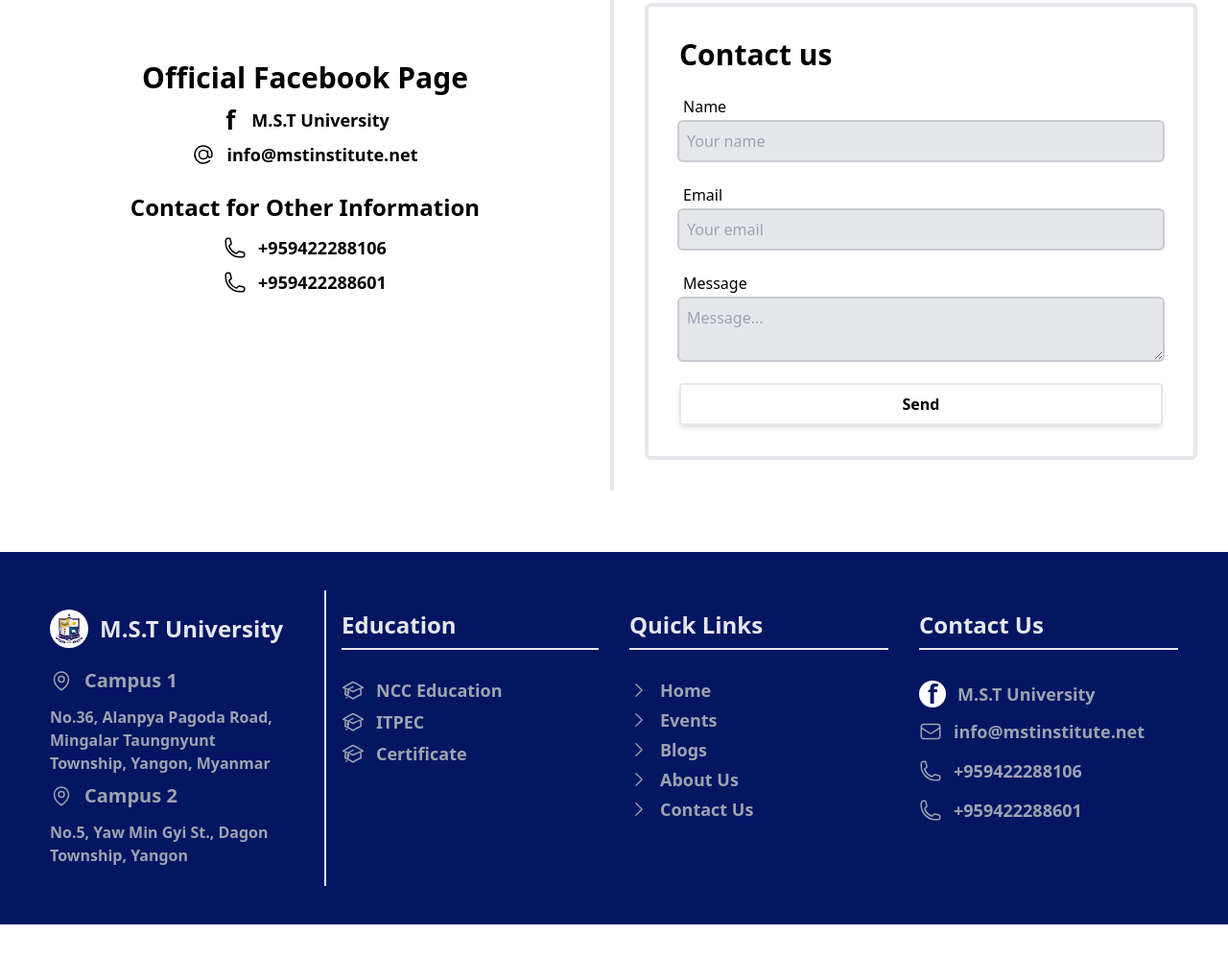
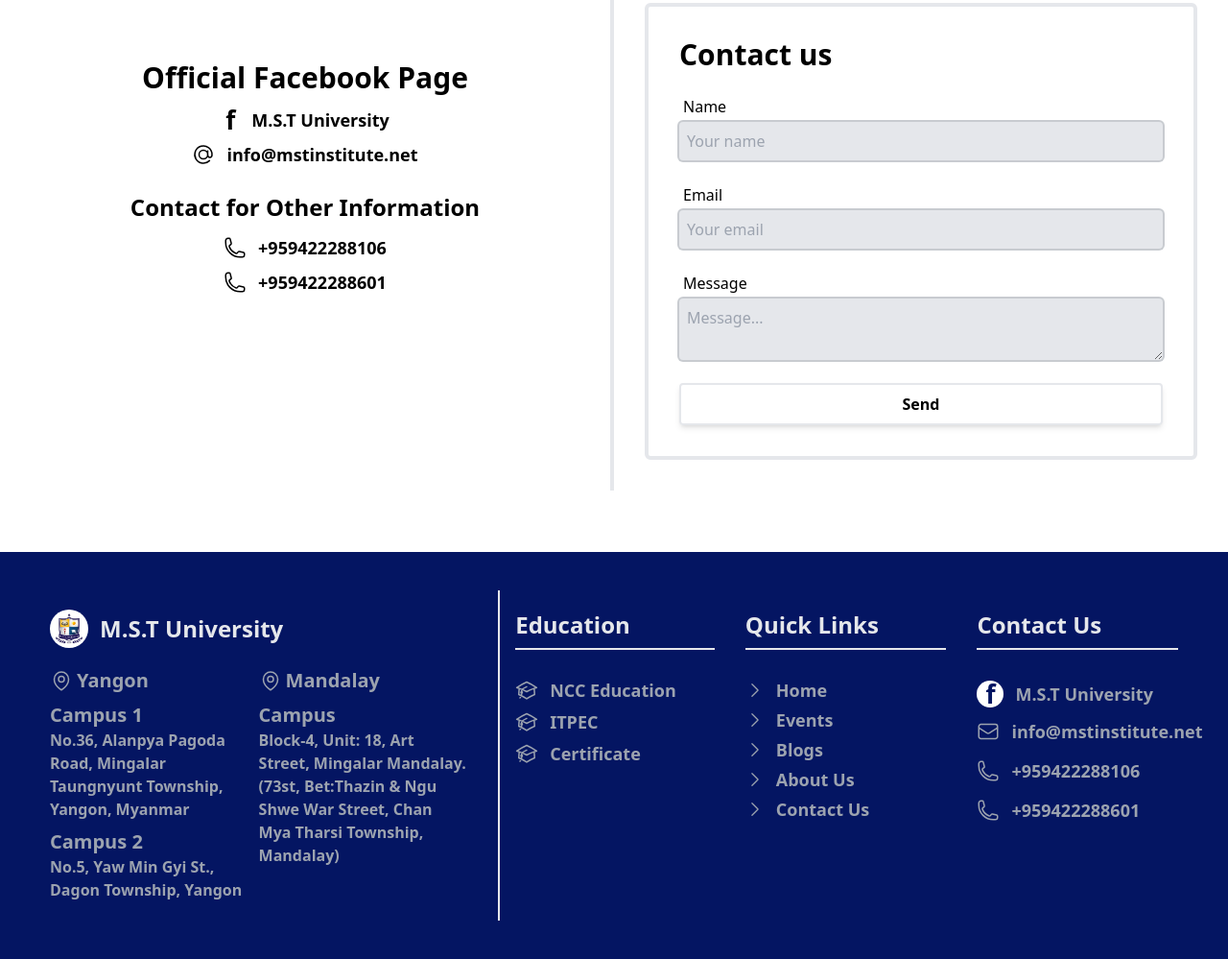
Before and after one commit to Dynamic1819/Landing-M.S.T, a website: page public/contact.html in a window 1280 px wide. Shown: the part 949-1948 px from the top of the page at 96% size. Before the commit the page ends 1912 px from the top, so only its background shows below. Drawn offline with Linux system fonts and the light colour scheme.

Commit message:
Contact update

```diff
--- a/public/contact.html
+++ b/public/contact.html
@@ -325,35 +325,47 @@
                 </div>
             </div>
         </div>
-
-
+    </main>
+    <footer>
         <!-- Contact Us -->
        <div class="lg:px-4 bg-primary text-gray-400">
-            <div class="lg:grid lg:grid-cols-4 px-3 md:px-5 py-10">
-                <div class="lg:col-span-1 px-4 md:mr-4 py-5 font-semibold">
+           <div class="lg:grid lg:grid-cols-5 px-3 md:px-5 py-10">
+               <div class="lg:col-span-2 px-4 md:mr-4 py-5 font-semibold">
                    <div class="inline-flex items-center pb-5">
                        <img src="../assets/images/M.S.T LOGO.jpg" alt="M.S.T Logo" class="w-10 rounded-full">
                        <span class="text-2xl pl-3 text-gray-200">M.S.T University</span>
                    </div>
-                    <div>
-                        <div class="inline-flex items-center pb-3">
+                   <div class="grid lg:grid-cols-2">
+                       <div class="lg:col-span-1">
+                           <div class="flex items-center">
                                <svg xmlns="http://www.w3.org/2000/svg" fill="none" viewBox="0 0 24 24" stroke-width="1.5" stroke="currentColor" class="w-6 h-6">
                                    <path stroke-linecap="round" stroke-linejoin="round" d="M15 10.5a3 3 0 11-6 0 3 3 0 016 0z" />
                                    <path stroke-linecap="round" stroke-linejoin="round" d="M19.5 10.5c0 7.142-7.5 11.25-7.5 11.25S4.5 17.642 4.5 10.5a7.5 7.5 0 1115 0z" />
                                </svg>
-                            <p class="pl-3 text-xl">Campus 1</p>
+                               <h1 class="pl-1 text-xl">Yangon</h1>
                            </div>
+                           <div class="pt-2">
+                               <h2 class=" text-xl">Campus 1</h2>
                                <p>No.36, Alanpya Pagoda Road, Mingalar Taungnyunt Township, Yangon, Myanmar</p>
                            </div>
                            <div class="pt-2">
-                        <div class="inline-flex items-center pb-3">
+                               <h2 class="text-xl">Campus 2</h2>
+                               <p>No.5, Yaw Min Gyi St., Dagon Township, Yangon</p>
+                           </div>
+                       </div>
+                       <div class="lg:col-span-1">
+                           <div class="flex items-center">
                                <svg xmlns="http://www.w3.org/2000/svg" fill="none" viewBox="0 0 24 24" stroke-width="1.5" stroke="currentColor" class="w-6 h-6">
                                    <path stroke-linecap="round" stroke-linejoin="round" d="M15 10.5a3 3 0 11-6 0 3 3 0 016 0z" />
                                    <path stroke-linecap="round" stroke-linejoin="round" d="M19.5 10.5c0 7.142-7.5 11.25-7.5 11.25S4.5 17.642 4.5 10.5a7.5 7.5 0 1115 0z" />
                                </svg>
-                            <p class="pl-3 text-xl">Campus 2</p>
+                               <h1 class="pl-1 text-xl">Mandalay</h1>
                            </div>
-                        <p>No.5, Yaw Min Gyi St., Dagon Township, Yangon</p>
+                           <div class="pt-2">
+                               <h2 class=" text-xl">Campus</h2>
+                               <p>Block-4, Unit: 18, Art Street, Mingalar Mandalay. <br> (73st, Bet:Thazin & Ngu Shwe War Street, Chan Mya Tharsi Township, Mandalay)</p>
+                           </div>
+                       </div>
                    </div>
                </div>
 
@@ -478,8 +490,7 @@
                </div>
            </div>
        </div>
-
-    </main>
+   </footer>
 
 
     <script src="app.js"></script>
```
Lines whose indentation alone changed are shown as unchanged.
